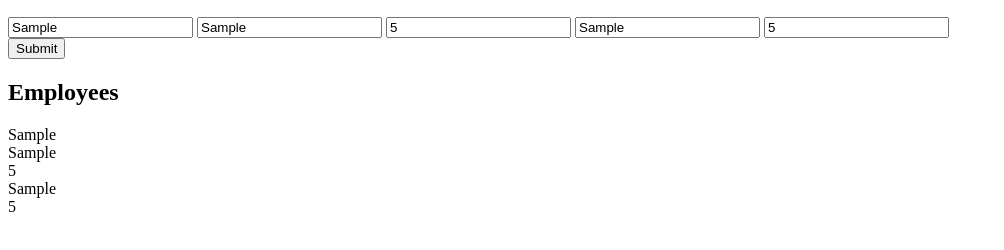
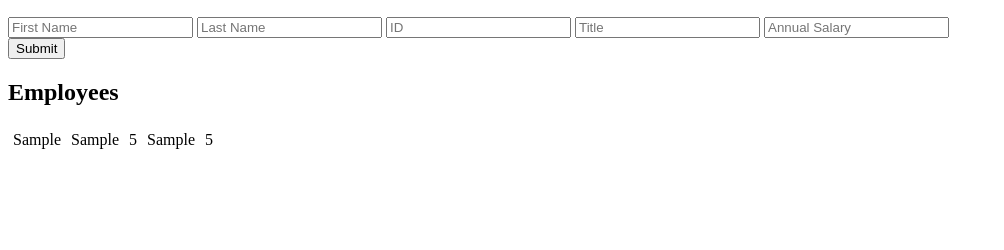
Before and after one commit to PrimeAcademy/weekend-js-salary-calculator, a plain HTML site: page index.html in a window 1280 px wide. Both pictures are taken after typing "Sample", "Sample", "5", "Sample", "5" into the empty fields and a click on the button "Submit". Shown: the part 110-360 px from the top of the page, without its empty margins (0-1004 px from the left). Drawn offline with Linux system fonts and the light colour scheme.

Commit message:
client.js updated. empty user inputs after submit

```diff
--- a/client.js
+++ b/client.js
@@ -16,6 +16,12 @@ function appendAllInputs () {
     console.log('Added Employee: ', newEmployee);
     // put new objects into an array
     newEmployeeArray.push(newEmployee);
+    // empty user inputs after submit
+    $('#firstName').val('');
+    $('#lastName').val('');
+    $('#idNumber').val('');
+    $('#employeeTitle').val('');
+    $('#annualSalary').val('');
     console.log('newEmployee array push', newEmployeeArray);
 
     // check if displayNewEmployee function works
@@ -32,7 +38,6 @@ el.empty();
     // loop through the newEmployeeArray
     for(let employee of newEmployeeArray) {
     // for each employee, create a new <div> in <div class id = "newEmployeeGrid"
-    // CSS color grid, make inline text?
     el.append(`<div>${employee.first} </div>`, `<div>${employee.last} </div>`,
     `<div>${employee.id} </div>`, `<div>${employee.title} </div>`,`<div>${employee.salary} </div>`);
 
--- a/style.css
+++ b/style.css
@@ -1,3 +1,8 @@
 h1 {
     text-align: center;
 }
+
+.newEmployeeGrid div {
+display: inline-block;
+margin: 5px;
+}
```
